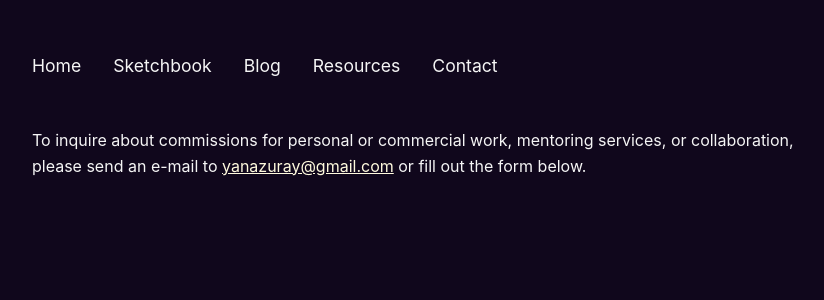
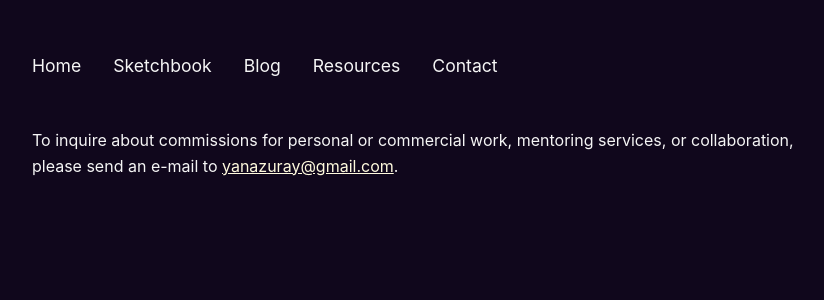
Before and after one commit to yanazuray/waterfalls-of-qaf, a Jekyll site: the page built from Contact.md, in a window 1280 px wide. Shown: the top 300 px of the page, without its empty margins (208-1032 px from the left). Built offline with Jekyll 4.4.1, drawn with Linux system fonts in a browser that asks for light colours.

Commit message:
vault backup: 2025-04-26 04:31:16

```diff
--- a/Contact.md
+++ b/Contact.md
@@ -4,4 +4,4 @@ title: Contact
 permalink: /Contact/
 ---
 
-To inquire about commissions for personal or commercial work, mentoring services, or collaboration, please send an e-mail to [yanazuray@gmail.com](mailto:yanazuray@gmail.com) or fill out the form below.
+To inquire about commissions for personal or commercial work, mentoring services, or collaboration, please send an e-mail to [yanazuray@gmail.com](mailto:yanazuray@gmail.com).
```
Also changed, not shown: Sketchbook.md (+1 -1 lines), .obsidian/workspace.json.
